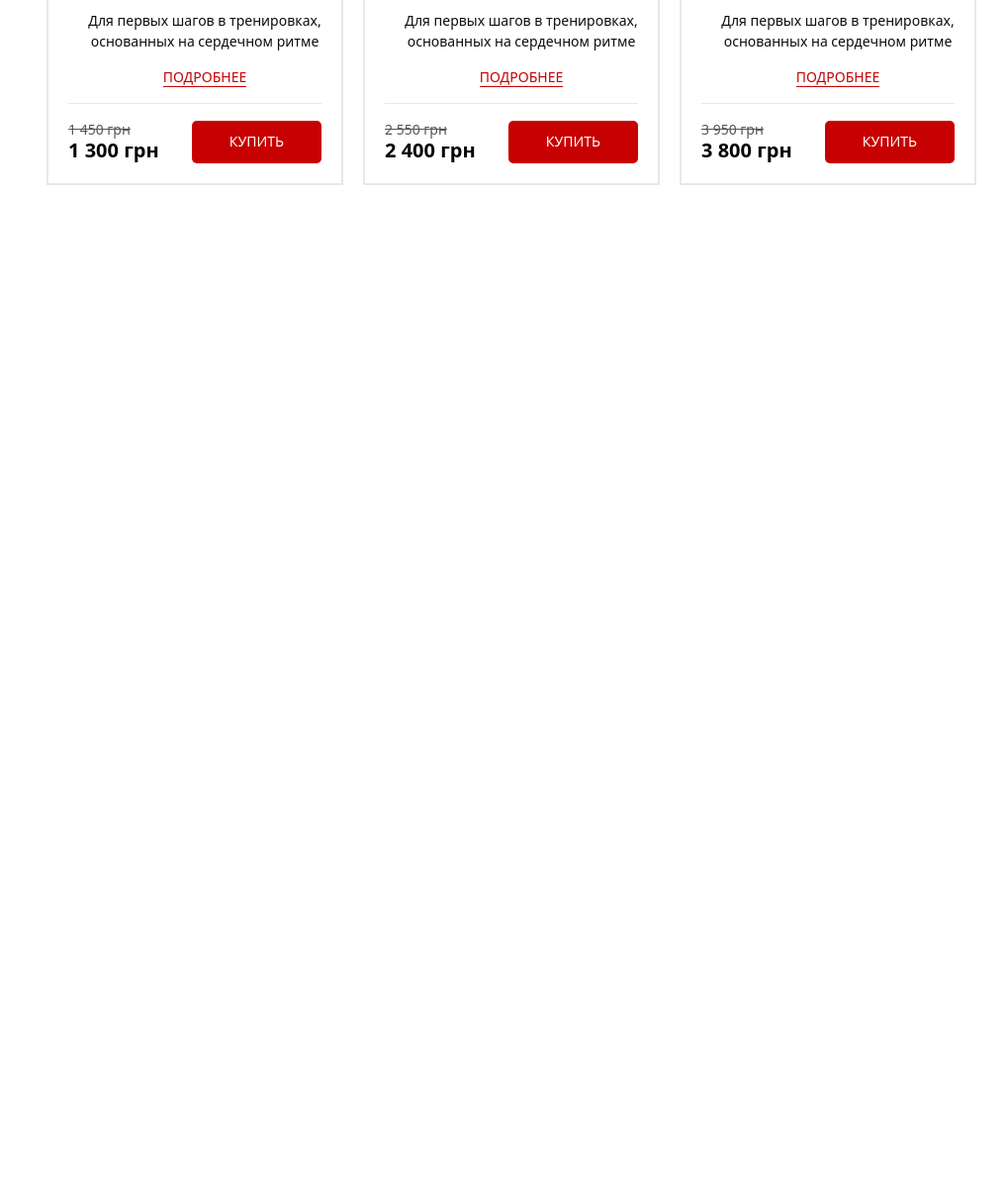
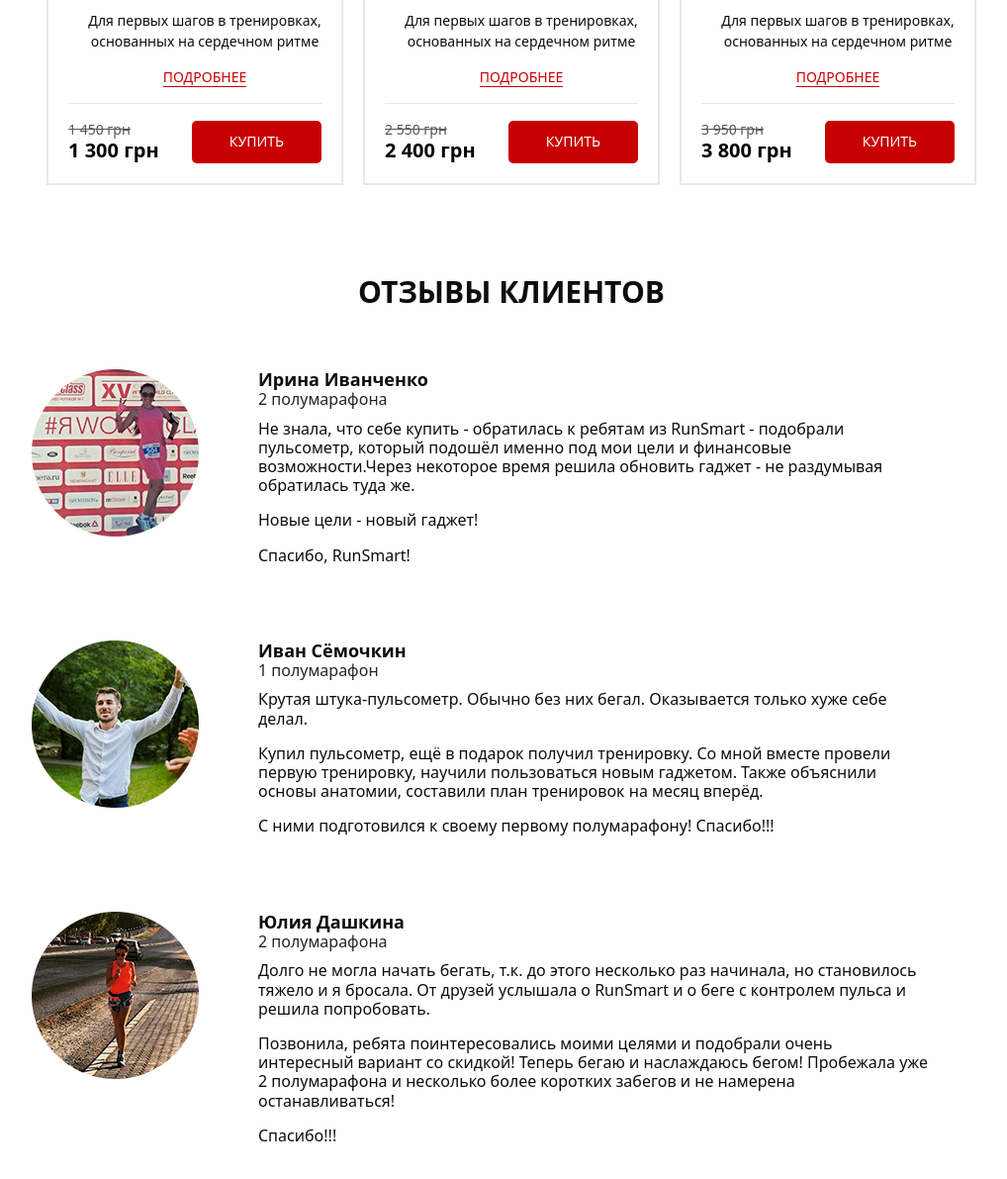
Before and after one commit to YarikCool/yarikcool.github.io, a website: page src/index.html in a window 1280 px wide. Shown: the part 3355-4546 px from the top of the page at 99% size, without its empty margins (123-1141 px from the left). Before the commit the page ends 3632 px from the top, so only its background shows below. Drawn offline with Linux system fonts and the light colour scheme.

Commit message:
Reviews section added

```diff
--- a/src/index.html
+++ b/src/index.html
@@ -707,6 +707,87 @@
           </div>
         </div>
       </section>
+      <section class="reviews">
+        <div class="container">
+          <div class="reviews__title">отзывы клиентов</div>
+          <div class="reviews__wrapper">
+            <div class="reviews__item">
+              <img
+                src="img/reviews/photo-1.png"
+                alt="photo1"
+                class="reviews__photo"
+              />
+              <div class="reviews__item-content">
+                <div class="reviews__item-title">Ирина Иванченко</div>
+                <div class="reviews__marathons">2 полумарафона</div>
+                <div class="reviews__descr">
+                  <p>
+                    Не знала, что себе купить - обратилась к ребятам из RunSmart
+                    - подобрали пульсометр, который подошёл именно под мои цели
+                    и финансовые возможности.Через некоторое время решила
+                    обновить гаджет - не раздумывая обратилась туда же.
+                  </p>
+                  <p>Новые цели - новый гаджет!</p>
+                  <p>Спасибо, RunSmart!</p>
+                </div>
+              </div>
+            </div>
+            <div class="reviews__item">
+              <img
+                src="img/reviews/photo-2.png"
+                alt="photo-2"
+                class="reviews__photo"
+              />
+              <div class="reviews__item-content">
+                <div class="reviews__item-title">Иван Сёмочкин</div>
+                <div class="reviews__marathons">1 полумарафон</div>
+                <div class="reviews__descr">
+                  <p>
+                    Крутая штука-пульсометр. Обычно без них бегал. Оказывается
+                    только хуже себе делал.
+                  </p>
+                  <p>
+                    Купил пульсометр, ещё в подарок получил тренировку. Со мной
+                    вместе провели первую тренировку, научили пользоваться новым
+                    гаджетом. Также объяснили основы анатомии, составили план
+                    тренировок на месяц вперёд.
+                  </p>
+                  <p>
+                    С ними подготовился к своему первому полумарафону!
+                    Спасибо!!!
+                  </p>
+                </div>
+              </div>
+            </div>
+            <div class="reviews__item">
+              <img
+                src="img/reviews/photo-3.png"
+                alt="photo-3"
+                class="reviews__photo"
+              />
+              <div class="reviews__item-content">
+                <div class="reviews__item-title">Юлия Дашкина</div>
+                <div class="reviews__marathons">2 полумарафона</div>
+                <div class="reviews__descr">
+                  <p>
+                    Долго не могла начать бегать, т.к. до этого несколько раз
+                    начинала, но становилось тяжело и я бросала. От друзей
+                    услышала о RunSmart и о беге с контролем пульса и решила
+                    попробовать.
+                  </p>
+                  <p>
+                    Позвонила, ребята поинтересовались моими целями и подобрали
+                    очень интересный вариант со скидкой! Теперь бегаю и
+                    наслаждаюсь бегом! Пробежала уже 2 полумарафона и несколько
+                    более коротких забегов и не намерена останавливаться!
+                  </p>
+                  <p>Спасибо!!!</p>
+                </div>
+              </div>
+            </div>
+          </div>
+        </div>
+      </section>
     </main>
     <script src="js/jquery-3.6.0.min.js"></script>
     <script src="js/slick.min.js"></script>
--- /dev/null
+++ b/src/scss/blocks/_reviews.scss
@@ -0,0 +1,45 @@
+.reviews {
+  padding-bottom: 30px;
+}
+
+.reviews__title {
+  margin-bottom: 60px;
+  font-weight: 700;
+  font-size: 30px;
+  text-align: center;
+  text-transform: uppercase;
+  color: #0d0d0d;
+}
+
+.reviews__photo {
+  width: 169px;
+  height: 169px;
+}
+
+.reviews__item {
+  display: flex;
+  margin-bottom: 60px;
+}
+
+.reviews__item-title {
+  font-weight: 700;
+  font-size: 18px;
+  color: #0d0d0d;
+}
+
+.review__item-marathons {
+  color: #646464;
+  font-size: 14px;
+}
+
+.reviews__descr {
+  margin-top: 10px;
+  color: #0d0d0d;
+  font-size: 16px;
+  font-weight: 500;
+}
+
+.reviews__item-content {
+  max-width: 680px;
+  margin-left: 60px;
+}
--- a/src/scss/style.scss
+++ b/src/scss/style.scss
@@ -17,5 +17,6 @@
 @import "blocks/advantages";
 @import "blocks/consultation";
 @import "blocks/catalogue";
+@import "blocks/reviews";
 @import "blocks/slider";
 @import "media";
```
Also changed, not shown: src/css/style.min.css, src/img/reviews/photo-1.png (added), src/img/reviews/photo-2.png (added), src/img/reviews/photo-3.png (added).
